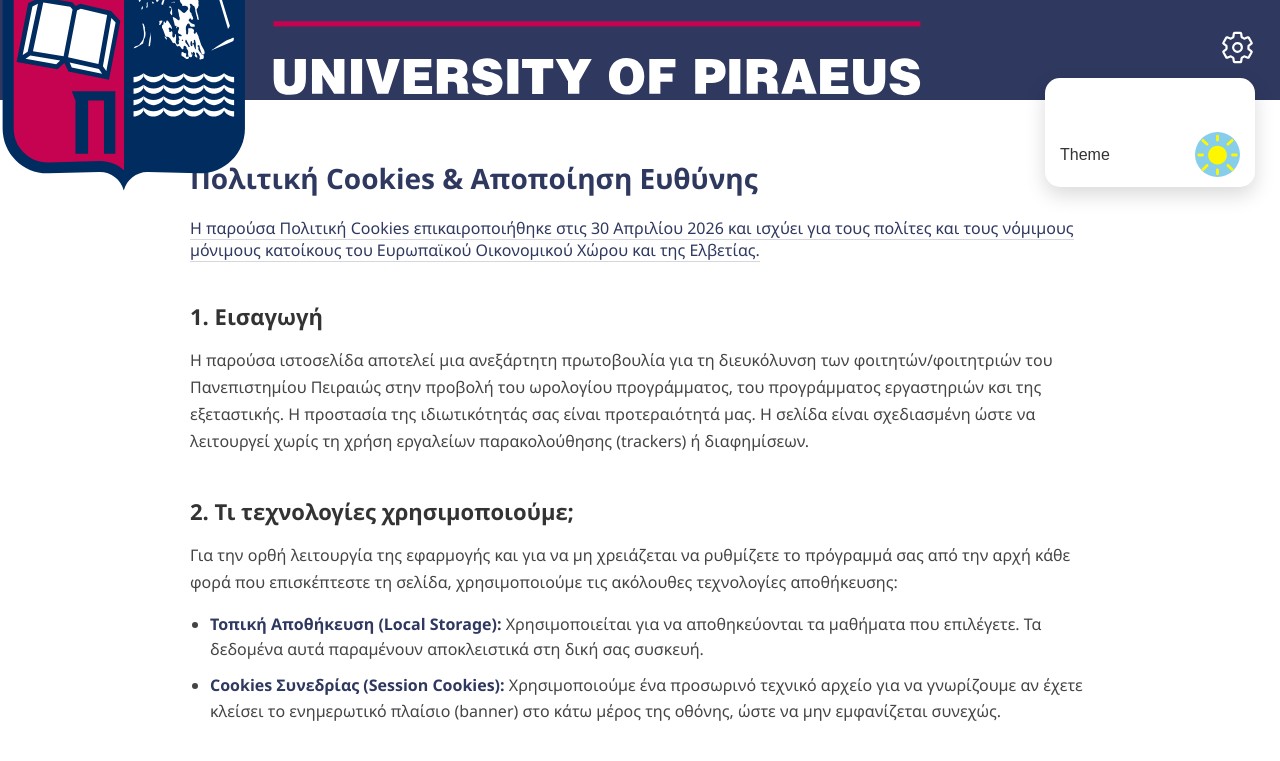
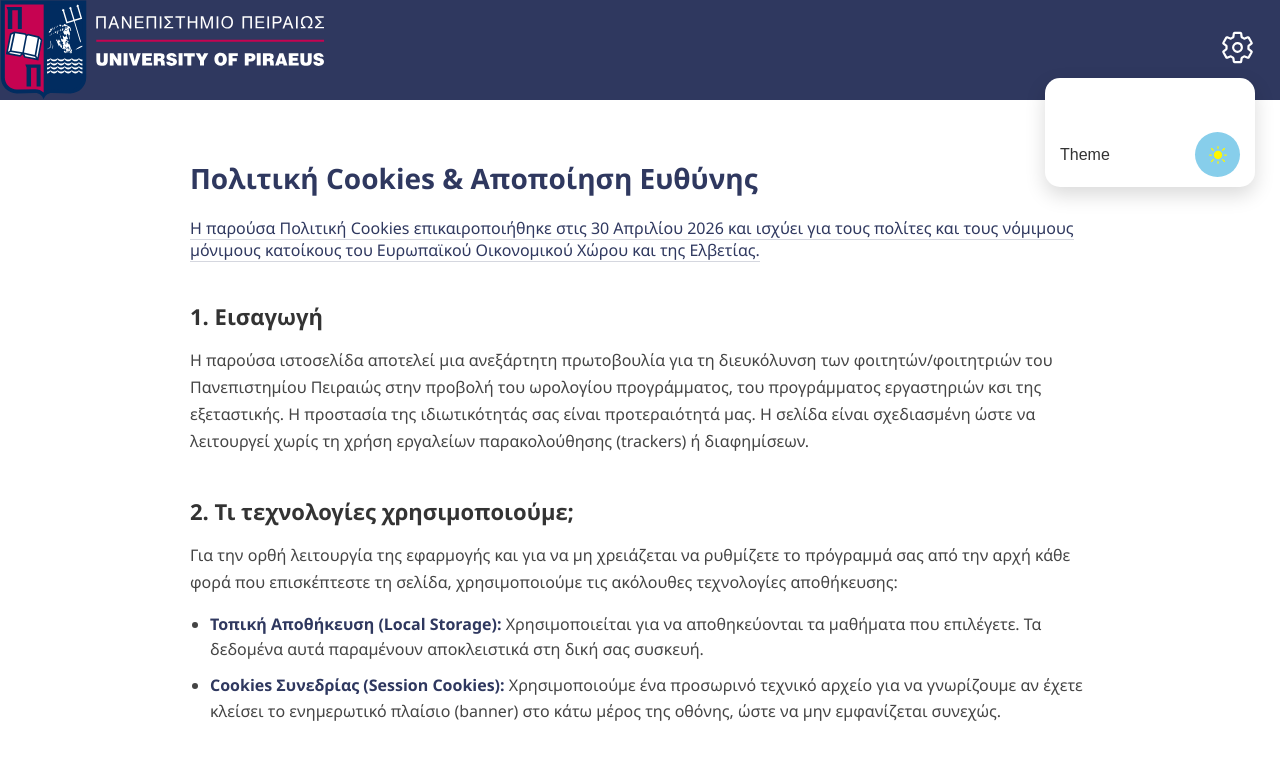
Before and after one commit to JohnVettas/ds-dynamic-frontend, a website: page public/politiki-cookies.html in a window 1280 px wide. Both pictures are taken after a click on the icon 1237 px from the left and 47 px from the top of the page. Shown: the top 761 px of the page. Drawn offline with Linux system fonts and the light colour scheme.

Commit message:
css fixes for broken sun and moon icons in 404 and cookie policies page

```diff
--- a/public/politiki-cookies.html
+++ b/public/politiki-cookies.html
@@ -10,7 +10,7 @@
 
     <header class="unipi-header">
         <div class="header-left">
-            <svg id="unipi-logo" xmlns="http://www.w3.org/2000/svg" xmlns:xlink="http://www.w3.org/1999/xlink" version="1.1" width="923"
+            <svg class="unipi-logo" xmlns="http://www.w3.org/2000/svg" xmlns:xlink="http://www.w3.org/1999/xlink" version="1.1" width="923"
                 height="284" viewBox="0 0 923 284" xml:space="preserve">
                 <desc>Created with Fabric.js 5.3.0</desc>
                 <defs>
--- a/public/style/politiki-cookies.css
+++ b/public/style/politiki-cookies.css
@@ -91,9 +91,9 @@ body {
     pointer-events: none;
 }
 
-.slider img {
-    width: 25px;
-    height: 25px;
+#sun, #moon {
+    width: 20px;
+    height: 20px;
 }
 
 #dark-mode-toggle {
```
Also changed, not shown: public/404.html (+1 -1 lines), public/style/404.css.
